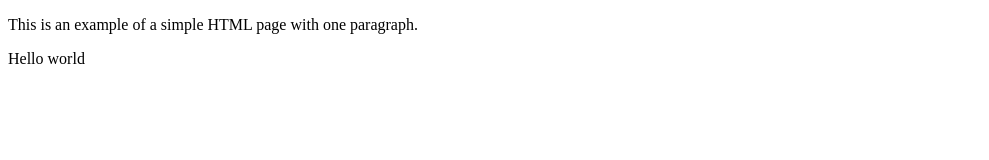
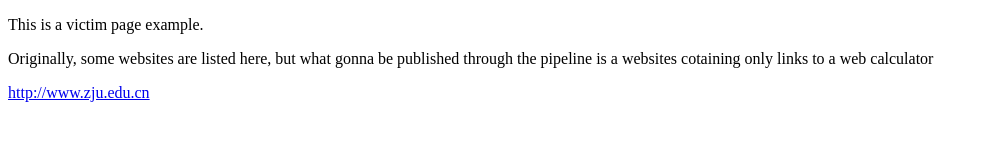
Before and after one commit to super-attacker/bvpage, a plain HTML site: page build/index.html in a window 1280 px wide. Shown: the whole page, without its empty margins (0-989 px from the left). Drawn offline with Linux system fonts and the light colour scheme.

Commit message:
adding zju

```diff
--- a/build/index.html
+++ b/build/index.html
@@ -4,7 +4,8 @@
         <title>Example</title>
     </head>
     <body>
-        <p>This is an example of a simple HTML page with one paragraph.</p>
-        <p>Hello world</p>
+        <p>This is a victim page example.</p>
+        <p>Originally, some websites are listed here, but what gonna be published through the pipeline is a websites cotaining only links to a web calculator</p>
+        <a href="http://www.zju.edu.cn">http://www.zju.edu.cn</a>
     </body>
 </html>
```
